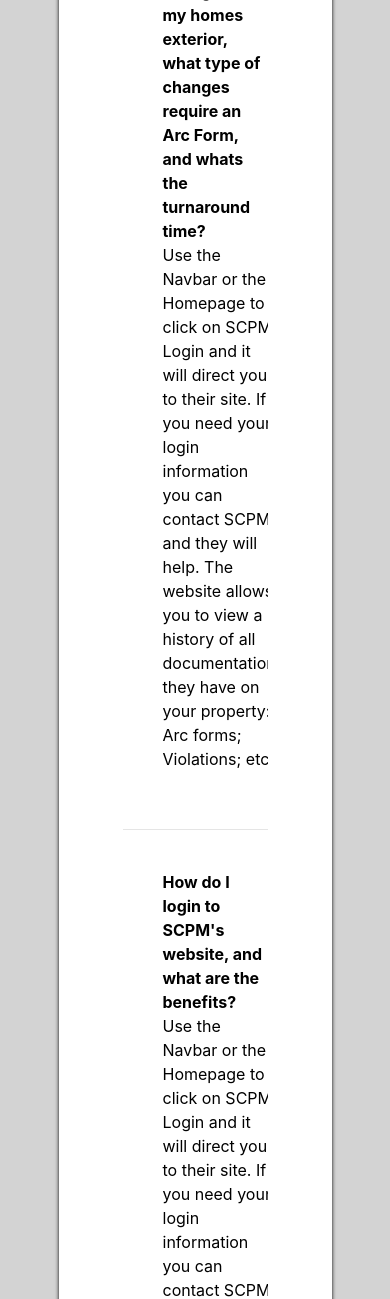
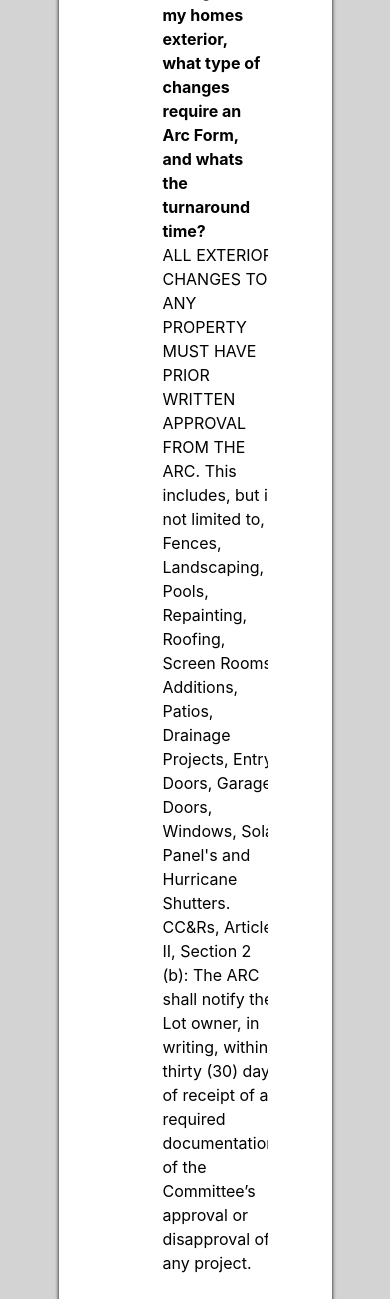
Before and after one commit to JustinPaoletta/Eagle-Lake-East-HOA-Site, a PHP site: page /documents.html in a window 390 px wide. Shown: the part 3118-4417 px from the top of the page. Run offline with PHP 8.4, Linux system fonts and the light colour scheme; some libraries are stand-ins or nearby versions; some web fonts are replaced.

Commit message:
portriat changes

```diff
--- a/documents.html
+++ b/documents.html
@@ -37,7 +37,7 @@
                         <div class="container-navbar">
 
                                 <ul>
-                                        <li><a href="hoa.html">Home</a></li>
+                                        <li><a href="index.html">Home</a></li>
                                         <li><a href="board.html">Board & Committees</a></li>
                                         <li><a href="meetings.html">Meetings & Events</a></li>
                                         <li><a href="documents.html">Documents/FAQ's</a></li>
@@ -180,9 +180,12 @@
                         require an Arc Form, and whats the turnaround time?</strong></li>
                         <br><br><br>
 
-                        <a><li>Use the Navbar or the Homepage to click on SCPM Login and it will direct you to their site.
-                                        If you need your login information you can contact SCPM and they will help. The website allows
-                                        you to view a history of all documentation they have on your property: Arc forms; Violations; etc</li></a><br>
+                        <a><li>ALL EXTERIOR CHANGES TO ANY PROPERTY MUST HAVE PRIOR WRITTEN APPROVAL FROM THE ARC.  This includes, but is not limited to,
+                                Fences, Landscaping, Pools, Repainting, Roofing, Screen Rooms, Additions, Patios, Drainage Projects, Entry Doors, Garage Doors,
+                                Windows, Solar Panel's and Hurricane Shutters.
+
+                                CC&Rs, Article II, Section 2 (b): The ARC shall notify the Lot owner, in writing, within thirty (30) days of receipt of all
+                                required documentation, of the Committee’s approval or disapproval of any project.</li></a><br>
                         </ul>
 
 
```
Also changed, not shown: hoa.css (+47 -0 lines).
